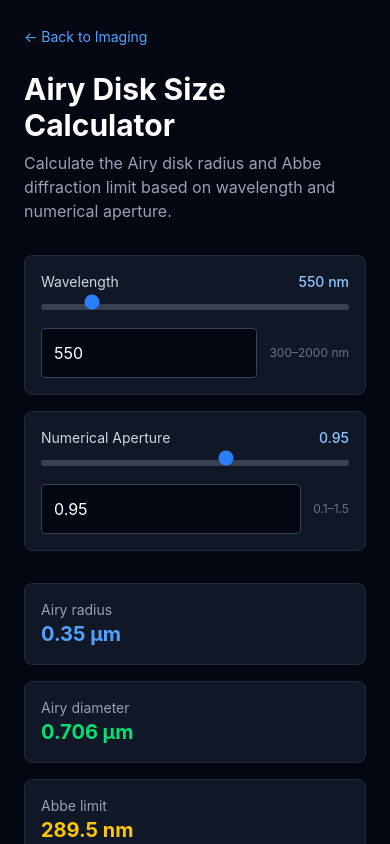
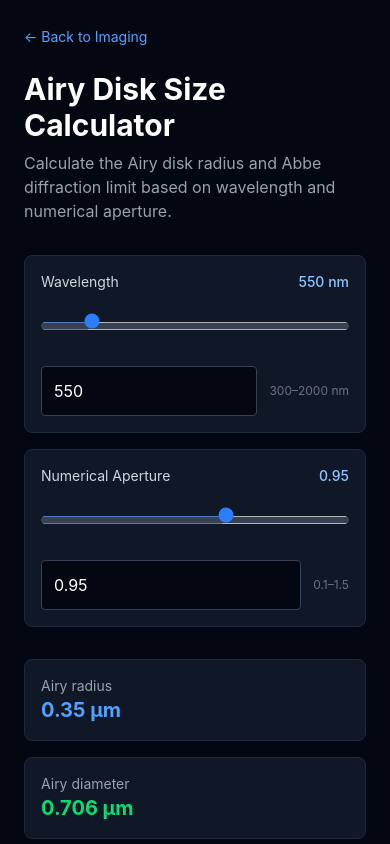
Before and after one commit to Lazfiz/photonics-calculators, a Next.js app: page /imaging/airy-disk in a window 390 px wide. Shown: the top 844 px of the page. Built offline with nearby package versions, Linux system fonts and the light colour scheme; no server answers.

Commit message:
Increase range slider min-height to 44px for mobile touch

```diff
--- a/src/components/input-slider.tsx
+++ b/src/components/input-slider.tsx
@@ -61,7 +61,7 @@ export default function InputSlider({ label, value, onChange, min, max, step = 1
           setLocalSlider(v);
           onChange(v);
         }}
-        className="mt-3 w-full accent-blue-500"
+        className="mt-3 w-full accent-blue-500 min-h-[44px] py-2"
       />
       <div className="mt-3 flex items-center gap-3">
         <input
```
